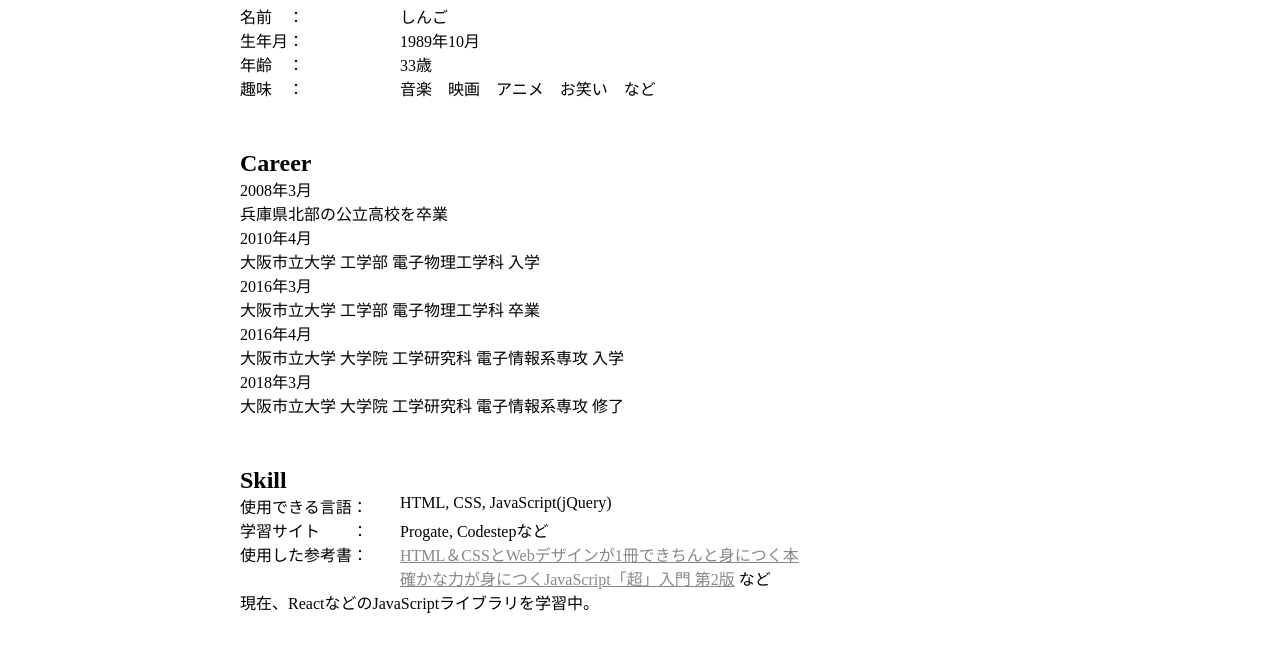
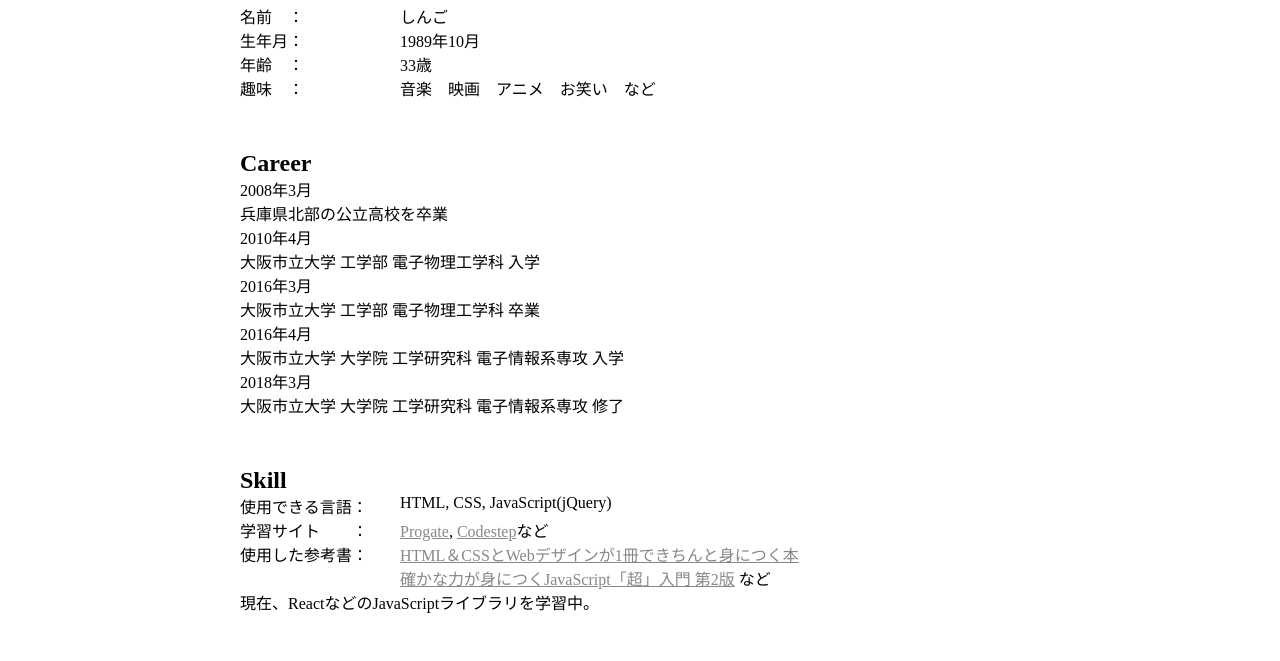
Before and after one commit to shingo1013/shingo1013.github.io, a plain HTML site: page index.html in a window 1280 px wide. Shown: the part 60-721 px from the top of the page. Drawn offline with nearby package versions, Linux system fonts and the light colour scheme; some packages are replaced by stand-ins of ours.

Commit message:
Update style.css

```diff
--- a/css/style.css
+++ b/css/style.css
@@ -151,7 +151,7 @@ skill
 #skill dd {
   width: 80%;
 }
-#skill .codestep, #skill .book {
+#skill .learning-site, #skill .book {
   color: #888;
   text-decoration: underline;
 }
```
